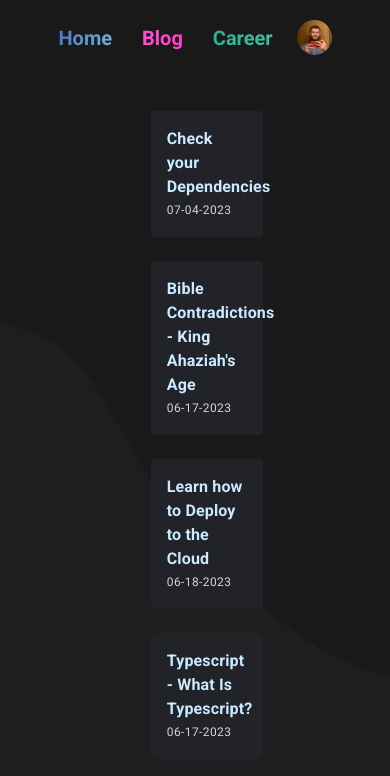
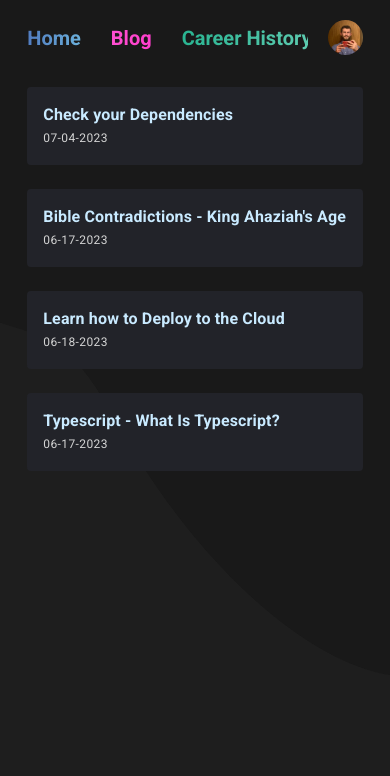
Before and after one commit to IDrumsey/profile-site-v2, a Next.js app: page /blog in a window 390 px wide. Shown: the top 776 px of the page. Built offline with nearby package versions, Linux system fonts and the light colour scheme.

Commit message:
Made post cards full width

```diff
--- a/app/blog/page.tsx
+++ b/app/blog/page.tsx
@@ -1,7 +1,7 @@
 import BlogPostCard from "@/components/PostCard/PostCard"
-import { Grid } from "@mui/material"
 import { getSortedArticles } from "app/lib/posts"
 import { useMemo } from "react"
+import Stack from "@mui/material/Stack"
 
 const BlogHomePage = () => {
   const posts = useMemo(() => {
@@ -9,24 +9,18 @@
   }, [])
 
   return (
-    <Grid
-      container
+    <Stack
+      direction="column"
       spacing={3}
       sx={{
-        width: "50%",
         marginInline: "auto",
         marginTop: 4,
       }}
     >
       {posts.map((post, postI) => (
-        <Grid
-          item
-          xs={12}
-        >
-          <BlogPostCard post={post} />
-        </Grid>
+        <BlogPostCard post={post} />
       ))}
-    </Grid>
+    </Stack>
   )
 }
 
--- a/app/components/PostCard/PostCard.tsx
+++ b/app/components/PostCard/PostCard.tsx
@@ -12,8 +12,6 @@
 
 const BlogPostCard = ({ post }: Props) => {
   const router = useRouter()
-
-  console.log(post)
 
   return (
     <Box
--- a/app/styles/globals.scss
+++ b/app/styles/globals.scss
@@ -16,7 +16,7 @@
 
 @media screen and (max-width: 500px) {
   body {
-    padding: 15vw;
+    padding: 7vw;
     padding-top: 0;
   }
 }
```
